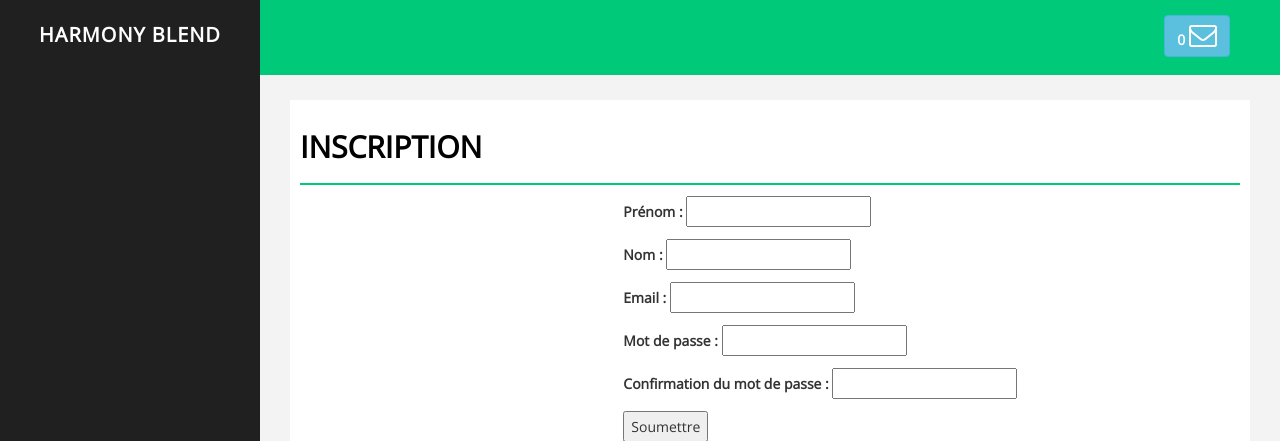
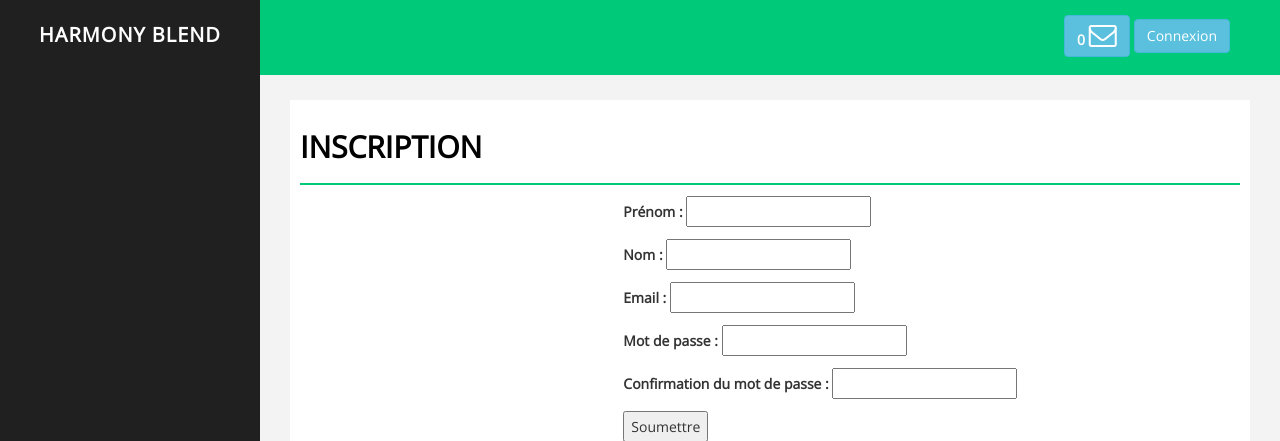
Before and after one commit to Romupy/harmony_blend, a Django app: page /authentication/register in a window 1280 px wide. Shown: the top 441 px of the page. Run offline with Django 4.2, Linux system fonts and the light colour scheme; some libraries are stand-ins or nearby versions.

Commit message:
add connexion / log off button

```diff
--- a/templates/base.html
+++ b/templates/base.html
@@ -31,6 +31,11 @@
 
             <div class="header-right">
                 <a href="message-task.html" class="btn btn-info" title="nouveau message"><b>0 </b><i class="fa fa-envelope-o fa-2x"></i></a>
+                {% if user.is_authenticated %}
+                <a href="{% url "log_off" %}" class="btn btn-info" title="Déconnexion">Déconnexion</a>
+                {% else %}
+                <a href="{% url "connection" %}" class="btn btn-info" title="Connexion">Connexion</a>
+                {% endif %}
             </div>
         </nav>
         <!-- /. NAV TOP  -->
```
